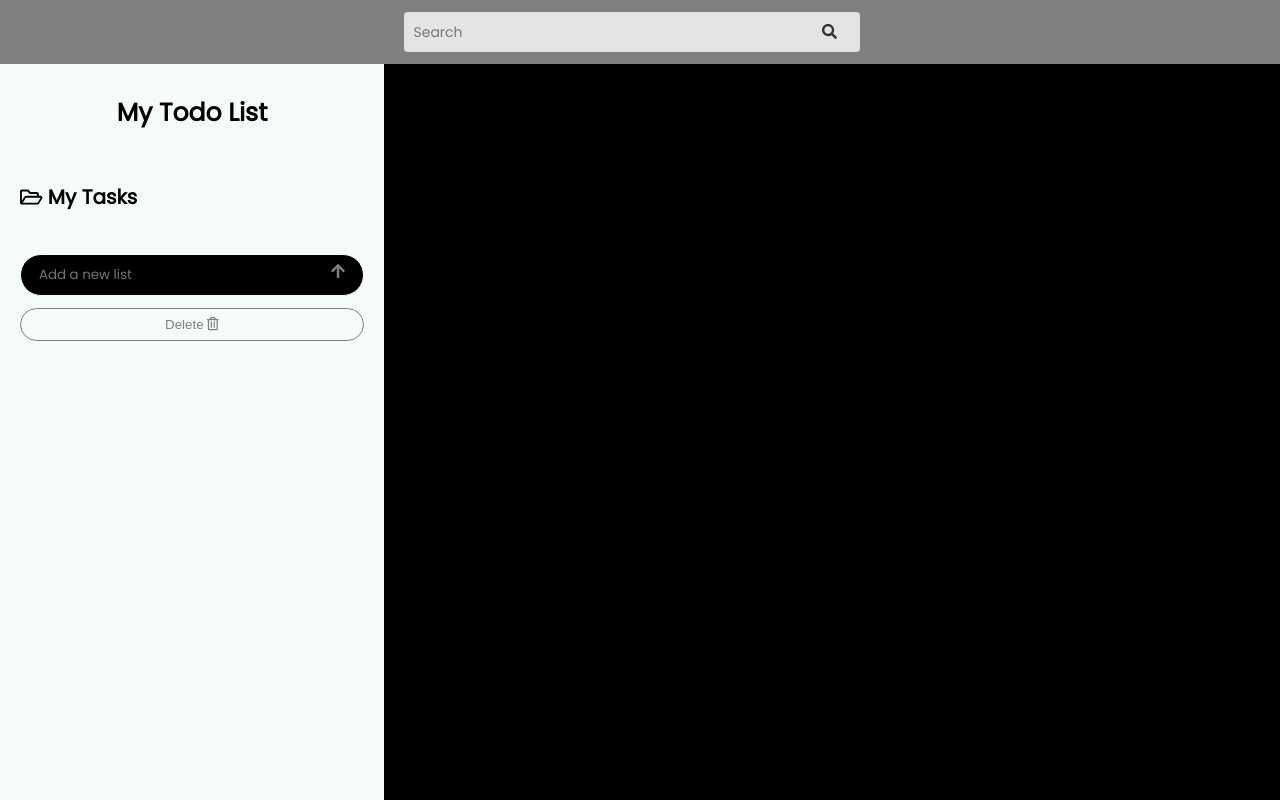
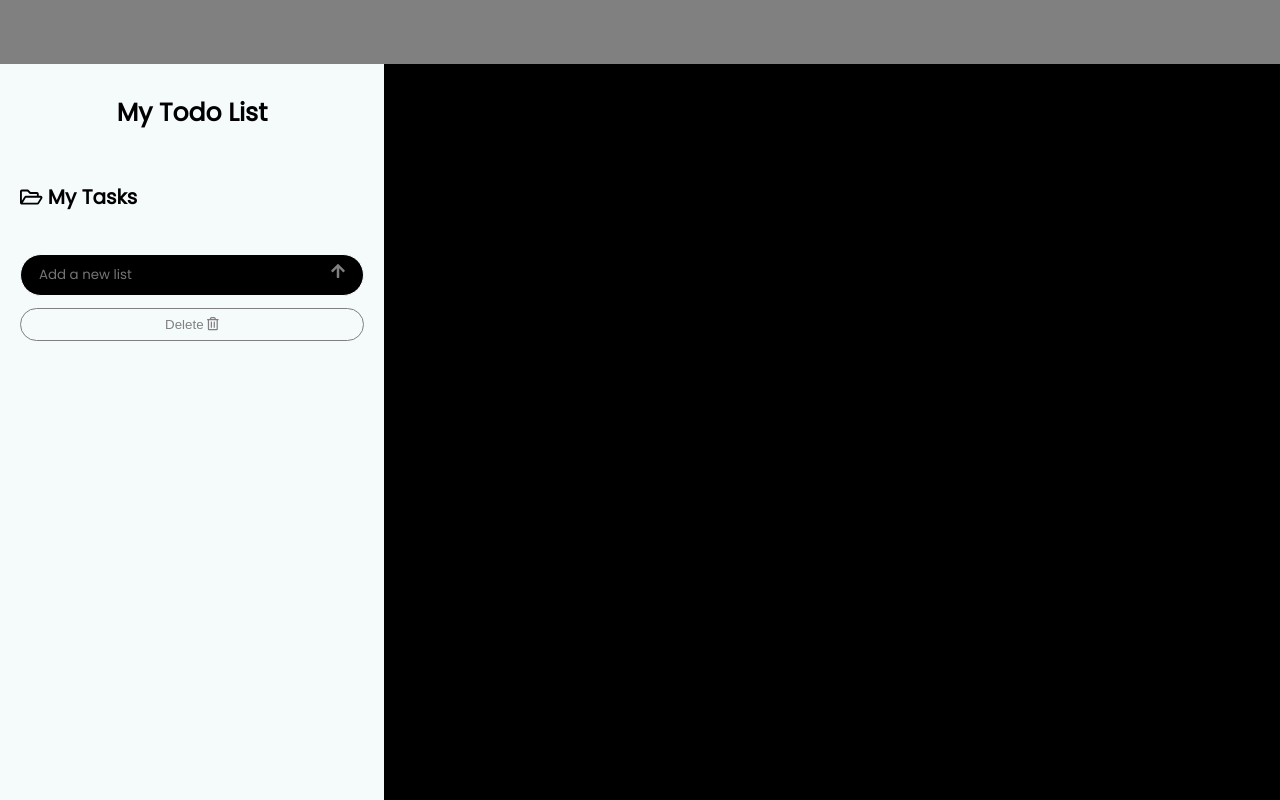
Before and after one commit to Bazzy09/Todo_list, a website built with webpack: page dist/index.html in a window 1280 px wide. Built offline with nearby package versions, Linux system fonts and the light colour scheme.

Commit message:
removed an empty space.

```diff
--- a/dist/index.html
+++ b/dist/index.html
@@ -17,25 +17,7 @@
         <div class="line2"></div>
         <div class="line3"></div>
       </div>
-      <div class="search-box">
-        <table>
-          <tr>
-            <td>
-              <input
-                type="text"
-                placeholder="Search"
-                name="searchBar"
-                id="searchBar"
-              />
-            </td>
-            <td>
-              <a class="search-icon"><i class="fas fa-search"></i></a>
-            </td>
-          </tr>
-        </table>
-      </div>
     </div>
-
     <section id="main">
       <div id="sidebar">
         <h2>My Todo List</h2>
```
